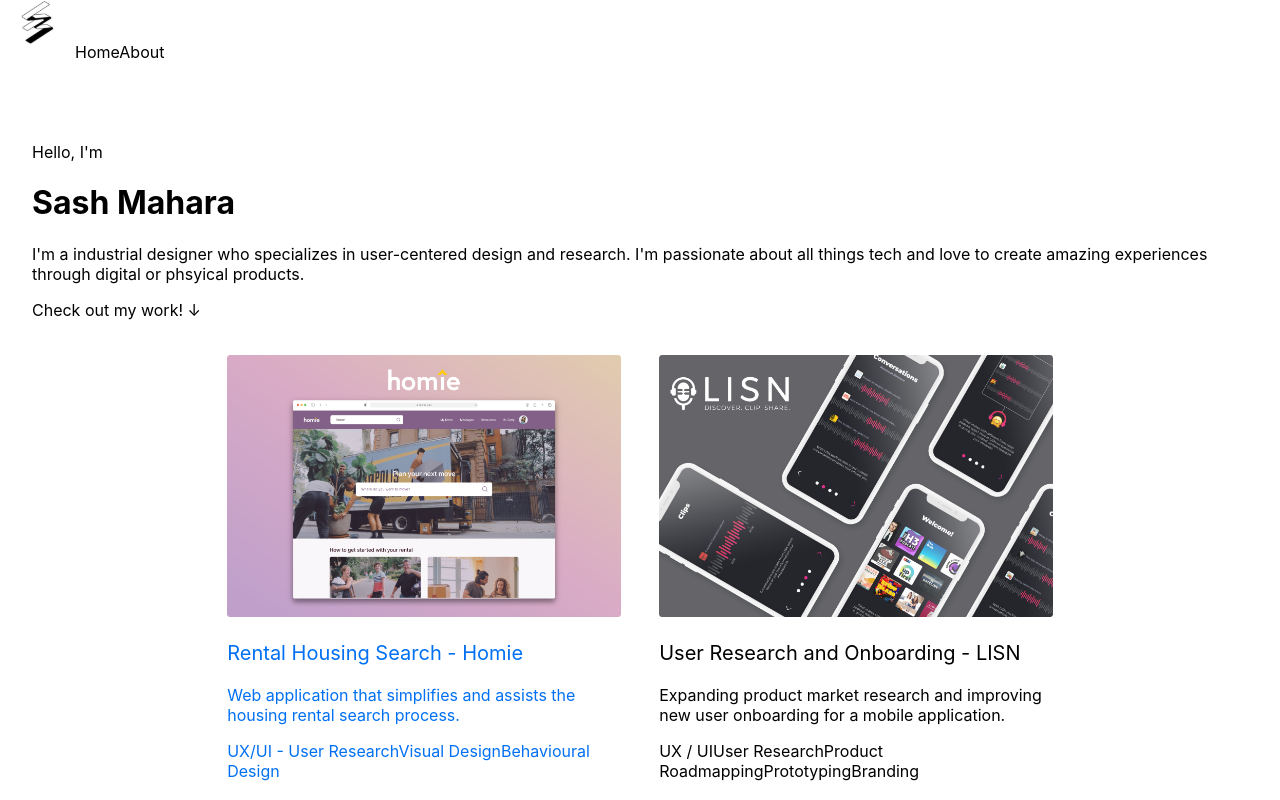
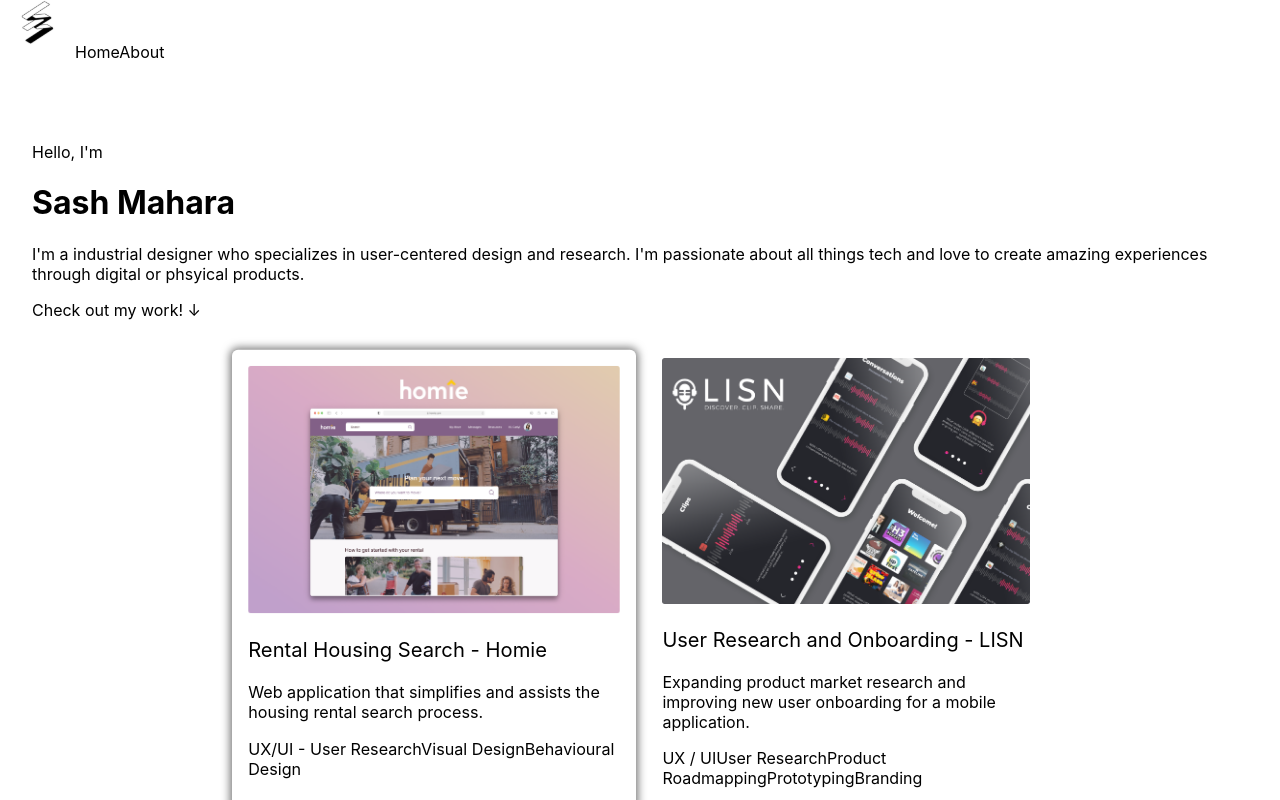
Before and after one commit to Elimists/sash-portfolio, a Next.js app: page / in a window 1280 px wide. In both pictures the pointer is over the element 424 px from the left and 576 px from the top of the page. Shown: the top 800 px of the page. Built offline with nearby package versions, Linux system fonts and the light colour scheme.

Commit message:
Added transition ease in animation on hover of project

```diff
--- a/styles/Home.module.css
+++ b/styles/Home.module.css
@@ -36,8 +36,8 @@
 }
 
 .card {
-  margin: 1rem;
-  padding: 0.2rem;
+  margin: 0.4rem;
+  padding: 1rem;
   text-align: left;
   color: inherit;
   text-decoration: none;
@@ -63,8 +63,10 @@
 .card:hover,
 .card:focus,
 .card:active {
-  color: #0070f3;
-  border-color: #0070f3;
+  -webkit-box-shadow: 0px 0px 11px 2px rgba(0, 0, 0, 0.54);
+    box-shadow: 0px 0px 8px 2px rgba(0, 0, 0, 0.54);
+    transform: scale(1.01);
+    transition: 200ms ease-in;
 }
 
 
```
